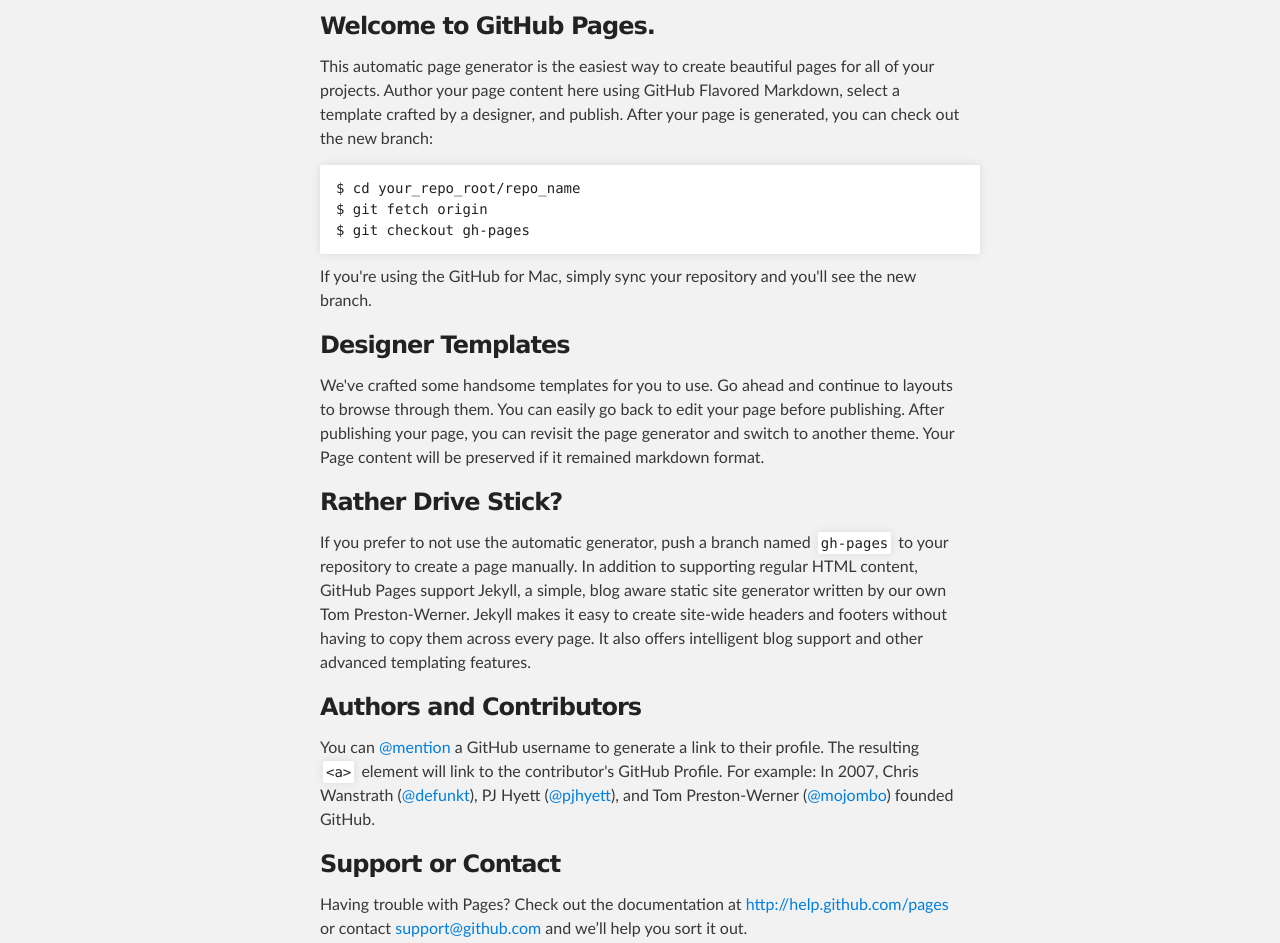
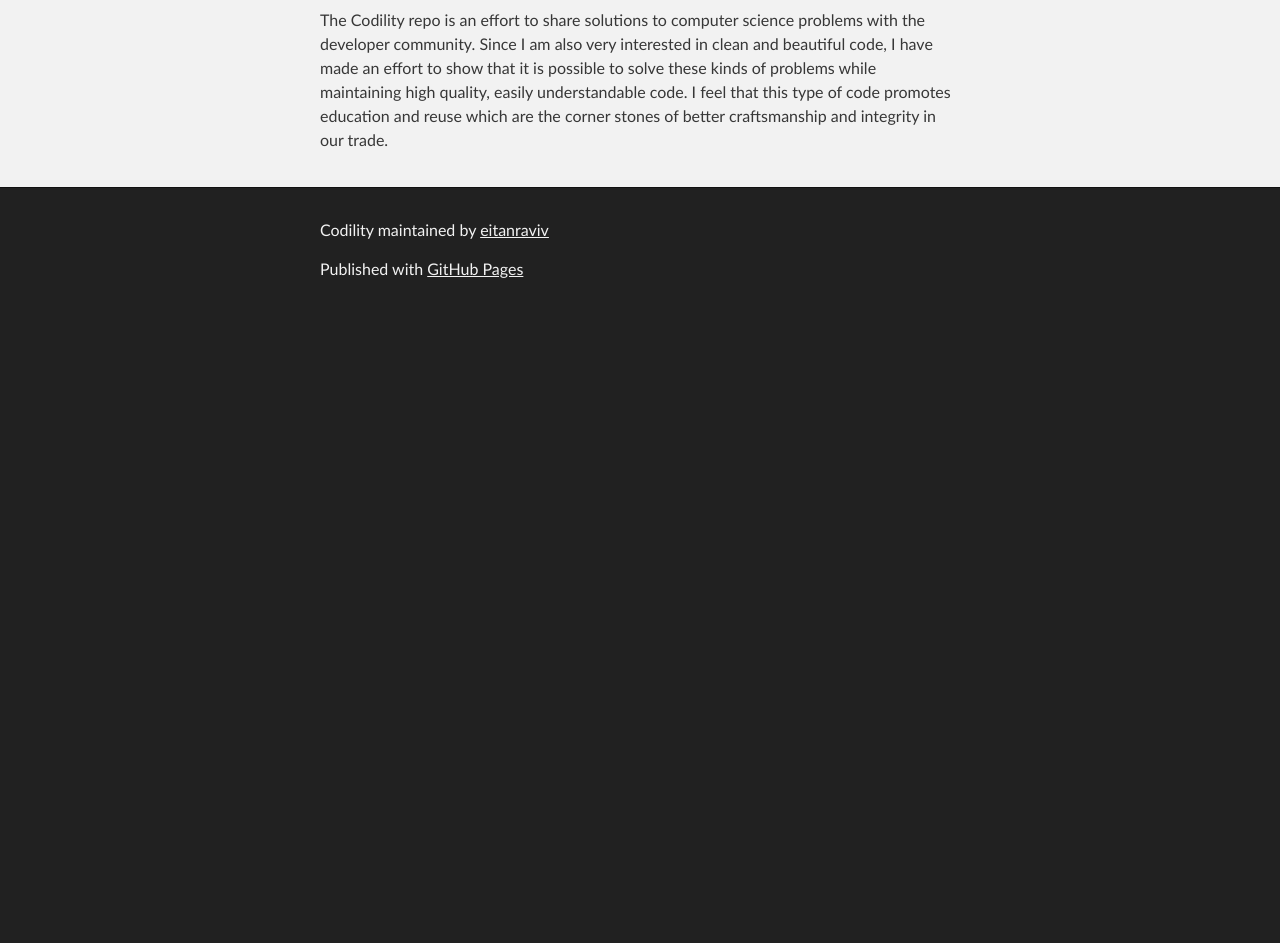
Before and after one commit to eitanraviv/codility, a plain HTML site: page index.html in a window 1280 px wide. Shown: the part 252-1195 px from the top of the page. After the commit the page ends 800 px from the top, so only its background shows below. Drawn offline with Linux system fonts and the light colour scheme.

```diff
--- a/index.html
+++ b/index.html
@@ -31,37 +31,9 @@
     <!-- MAIN CONTENT -->
     <div id="main_content_wrap" class="outer">
       <section id="main_content" class="inner">
-        <h3>
-<a name="welcome-to-github-pages" class="anchor" href="#welcome-to-github-pages"><span class="octicon octicon-link"></span></a>Welcome to GitHub Pages.</h3>
-
-<p>This automatic page generator is the easiest way to create beautiful pages for all of your projects. Author your page content here using GitHub Flavored Markdown, select a template crafted by a designer, and publish. After your page is generated, you can check out the new branch:</p>
-
-<pre><code>$ cd your_repo_root/repo_name
-$ git fetch origin
-$ git checkout gh-pages
-</code></pre>
-
-<p>If you're using the GitHub for Mac, simply sync your repository and you'll see the new branch.</p>
-
-<h3>
-<a name="designer-templates" class="anchor" href="#designer-templates"><span class="octicon octicon-link"></span></a>Designer Templates</h3>
-
-<p>We've crafted some handsome templates for you to use. Go ahead and continue to layouts to browse through them. You can easily go back to edit your page before publishing. After publishing your page, you can revisit the page generator and switch to another theme. Your Page content will be preserved if it remained markdown format.</p>
-
-<h3>
-<a name="rather-drive-stick" class="anchor" href="#rather-drive-stick"><span class="octicon octicon-link"></span></a>Rather Drive Stick?</h3>
-
-<p>If you prefer to not use the automatic generator, push a branch named <code>gh-pages</code> to your repository to create a page manually. In addition to supporting regular HTML content, GitHub Pages support Jekyll, a simple, blog aware static site generator written by our own Tom Preston-Werner. Jekyll makes it easy to create site-wide headers and footers without having to copy them across every page. It also offers intelligent blog support and other advanced templating features.</p>
-
-<h3>
-<a name="authors-and-contributors" class="anchor" href="#authors-and-contributors"><span class="octicon octicon-link"></span></a>Authors and Contributors</h3>
-
-<p>You can <a href="https://github.com/blog/821" class="user-mention">@mention</a> a GitHub username to generate a link to their profile. The resulting <code>&lt;a&gt;</code> element will link to the contributor's GitHub Profile. For example: In 2007, Chris Wanstrath (<a href="https://github.com/defunkt" class="user-mention">@defunkt</a>), PJ Hyett (<a href="https://github.com/pjhyett" class="user-mention">@pjhyett</a>), and Tom Preston-Werner (<a href="https://github.com/mojombo" class="user-mention">@mojombo</a>) founded GitHub.</p>
-
-<h3>
-<a name="support-or-contact" class="anchor" href="#support-or-contact"><span class="octicon octicon-link"></span></a>Support or Contact</h3>
-
-<p>Having trouble with Pages? Check out the documentation at <a href="http://help.github.com/pages">http://help.github.com/pages</a> or contact <a href="mailto:support@github.com">support@github.com</a> and we’ll help you sort it out.</p>
+        <p>The Codility repo is an effort to share solutions to computer science problems with the developer community.
+Since I am also very interested in clean and beautiful code, I have made an effort to show that it is possible to solve these kinds of problems while maintaining high quality, easily understandable code.
+I feel that this type of code promotes education and reuse which are the corner stones of better craftsmanship and integrity in our trade.</p>
       </section>
     </div>
 
```
Also changed, not shown: params.json (+1 -1 lines).
